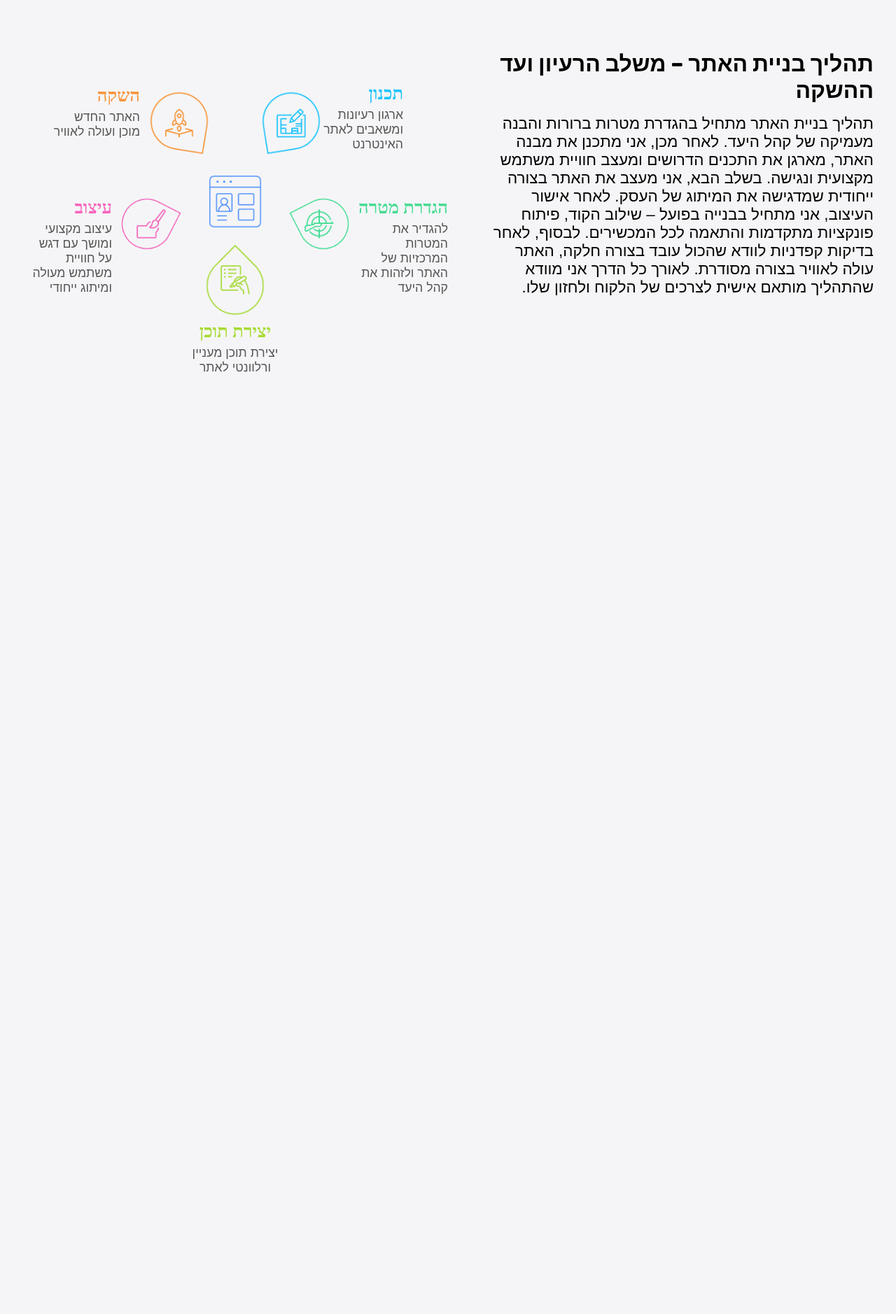
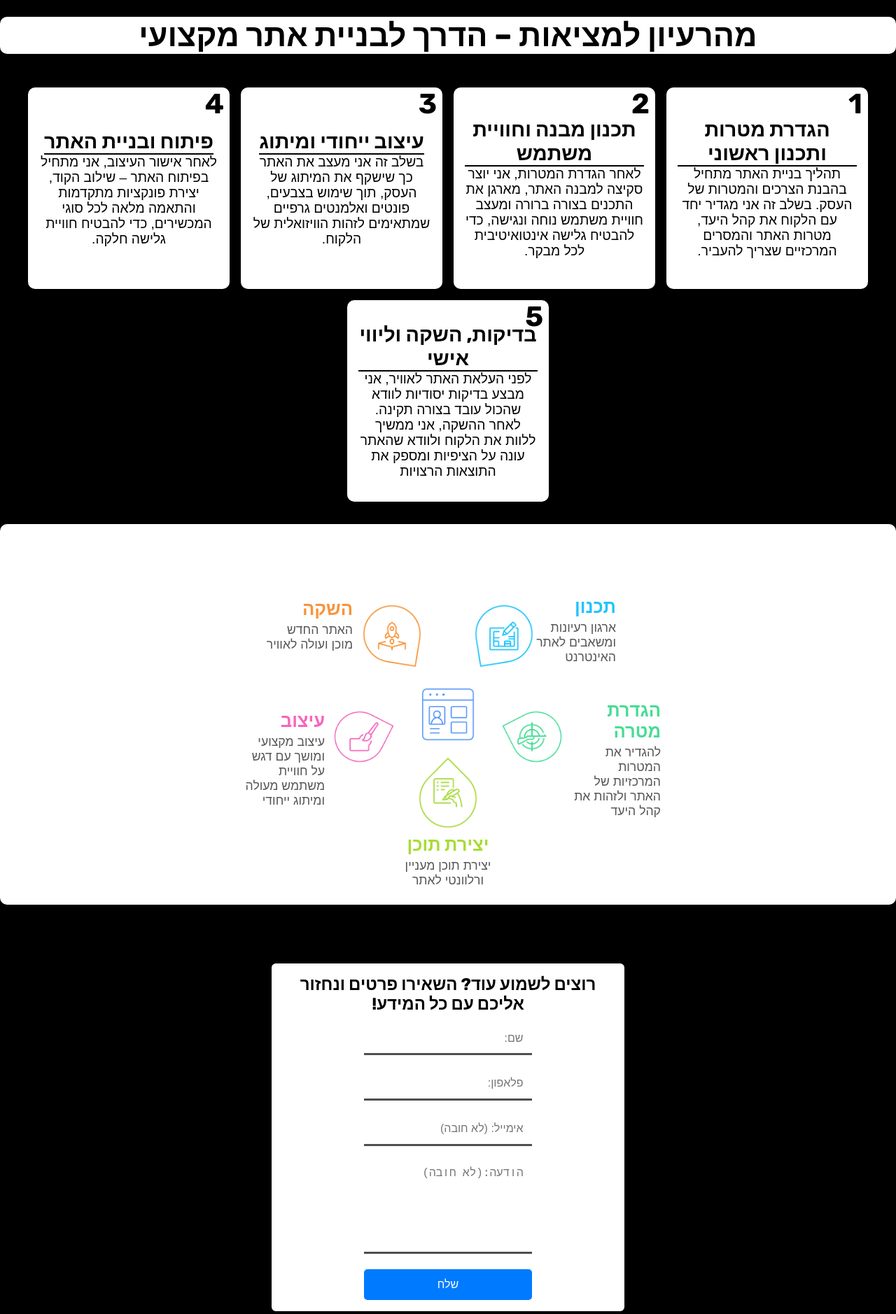
Before and after one commit to BarCoohen/ProjectXXX, a plain HTML site: page index.html in a window 1280 px wide. Shown: the part 56-1934 px from the top of the page at 70% size. Before the commit the page ends 800 px from the top, so only its background shows below. Drawn offline with Linux system fonts and the light colour scheme.

Commit message:
new changes 2

```diff
--- a/index.html
+++ b/index.html
@@ -12,6 +12,7 @@
     <link href="https://fonts.googleapis.com/css2?family=Kanit:ital,wght@0,100;0,200;0,300;0,400;0,500;0,600;0,700;0,800;0,900;1,100;1,200;1,300;1,400;1,500;1,600;1,700;1,800;1,900&family=Nunito+Sans:ital,opsz,wght@0,6..12,200..1000;1,6..12,200..1000&family=Poppins:ital,wght@0,100;0,200;0,300;0,400;0,500;0,600;0,700;0,800;0,900;1,100;1,200;1,300;1,400;1,500;1,600;1,700;1,800;1,900&family=Roboto:ital,wght@0,100..900;1,100..900&family=Rubik:ital,wght@0,300..900;1,300..900&family=Source+Code+Pro:ital,wght@0,200..900;1,200..900&family=Varela+Round&display=swap" rel="stylesheet">
 </head>
 <body>
+    <!-- nav bar למעלה  -->
     <header>
         <nav class="navbar">
             <ul class="nav-links">
@@ -22,13 +23,41 @@
             </ul>
         </nav>
     </header>
-    <div class="section-3">
-        <div class="stages-text">
-            <h2>תהליך בניית האתר – משלב הרעיון ועד ההשקה</h2>
-            <p>תהליך בניית האתר מתחיל בהגדרת מטרות ברורות והבנה מעמיקה של קהל היעד. לאחר מכן, אני מתכנן את מבנה האתר, מארגן את התכנים הדרושים ומעצב חוויית משתמש מקצועית ונגישה. בשלב הבא, אני מעצב את האתר בצורה ייחודית שמדגישה את המיתוג של העסק. לאחר אישור העיצוב, אני מתחיל בבנייה בפועל – שילוב הקוד, פיתוח פונקציות מתקדמות והתאמה לכל המכשירים. לבסוף, לאחר בדיקות קפדניות לוודא שהכול עובד בצורה חלקה, האתר עולה לאוויר בצורה מסודרת. לאורך כל הדרך אני מוודא שהתהליך מותאם אישית לצרכים של הלקוח ולחזון שלו.</p>
+    <!-- פירוט על תהליך בניית האתר -->
+    <div class="stages-container">
+        <div class="stages-header">
+            <h2>מהרעיון למציאות – הדרך לבניית אתר מקצועי</h2>
         </div>
-
+        <div class="stages-content">
             <div class="stages">
+                <h3>1</h3>
+                <h4>הגדרת מטרות ותכנון ראשוני </h4>
+                <p>תהליך בניית האתר מתחיל בהבנת הצרכים והמטרות של העסק. בשלב זה אני מגדיר יחד עם הלקוח את קהל היעד, מטרות האתר והמסרים המרכזיים שצריך להעביר.</p>
+            </div>
+            <div class="stages">
+                <h3>2</h3>
+                <h4>תכנון מבנה וחוויית משתמש</h4>
+                <p>לאחר הגדרת המטרות, אני יוצר סקיצה למבנה האתר, מארגן את התכנים בצורה ברורה ומעצב חוויית משתמש נוחה ונגישה, כדי להבטיח גלישה אינטואיטיבית לכל מבקר. </p>
+            </div>
+            <div class="stages">
+                <h3>3</h3>
+                <h4>עיצוב ייחודי ומיתוג</h4>
+                <p>בשלב זה אני מעצב את האתר כך שישקף את המיתוג של העסק, תוך שימוש בצבעים, פונטים ואלמנטים גרפיים שמתאימים לזהות הוויזואלית של הלקוח.</p>
+            </div>
+            <div class="stages">
+                <h3>4</h3>
+                <h4>פיתוח ובניית האתר</h4>
+                <p>לאחר אישור העיצוב, אני מתחיל בפיתוח האתר – שילוב הקוד, יצירת פונקציות מתקדמות והתאמה מלאה לכל סוגי המכשירים, כדי להבטיח חוויית גלישה חלקה.</p>
+            </div>
+            <div class="stages">
+                <h3>5</h3>
+                <h4>בדיקות, השקה וליווי אישי</h4>
+                <p>לפני העלאת האתר לאוויר, אני מבצע בדיקות יסודיות לוודא שהכול עובד בצורה תקינה. לאחר ההשקה, אני ממשיך ללוות את הלקוח ולוודא שהאתר עונה על הציפיות ומספק את התוצאות הרצויות</p>
+            </div>
+        </div>
+    </div>
+    <!-- פירוט על תהליך בניית האתר עם תמונה -->
+    <div class="stages-photo">
         <div class="img-container">
         <img src="./styles/photos/תמונות stages/logo 1.png" alt="">
         </div>
@@ -77,7 +106,34 @@
             <p>להגדיר את המטרות המרכזיות של האתר ולזהות את קהל היעד</p>
         </div>
     </div>
+
+    <!-- form של צרו קשר -->
+    <section class="form-container">
+        <div class="form-container-div">
+            <h3>רוצים לשמוע עוד? השאירו פרטים ונחזור אליכם עם כל המידע!</h3>
+            <form action="submit.php" method="POST">
+                <div class="form-group">
+                    <input type="text" id="name" name="name" placeholder="שם:" required>
                 </div>
+                <br>
+                <div class="form-group">
+                    <input type="text" id="number" name="number" placeholder="פלאפון:" required>
+                </div>
+                <br>
+                <div class="form-group">
+                    <input type="email" id="email" name="email" placeholder="אימייל: (לא חובה)">
+                </div>
+                <br>
+                <div class="form-group">
+                    <textarea id="message" name="message" rows="6" cols="20" placeholder="הודעה:(לא חובה)"></textarea>
+                </div>
+                <br>
+                <div class="form-group">
+                    <button type="submit">שלח</button>
+                </div>
+            </form>
+        </div>
+    </section>
 
 </body>
 </html>
--- a/styles/index.css
+++ b/styles/index.css
@@ -7,11 +7,19 @@ html{
     font-size: 16px;
 }
 body{
-    background-color: #f5f5f7;
+    background-color: #000000;
 
 }
 p{
     font-family: 'Varela', Arial, Helvetica, sans-serif;
+}
+h1,
+h2,
+h3,
+h4,
+h5,
+h6{
+    font-family: 'rubik', Arial, sans-serif;
 }
 /* תפריט ניווט עליון */
 header{
@@ -36,7 +44,6 @@ header{
 .nav-links {
     list-style: none;
     display: flex;
-
     justify-content: center;
     align-items: center;
     padding: 0;
@@ -58,51 +65,83 @@ header{
     color: #000000; /* משנה צבע לאפור בעת ריחוף */
 }
 
-
-/* עמודה שמסבירה על השלבים של בנייה עם תמונה שמראה את השלבים */
-.section-3{
-    margin-top: 5rem;
-    height: auto;
+/* השלבים לבניית אתר */
+.stages-container{
+    margin: 2rem 0;
+    text-align: center;
+}
+.stages-header{
+    background-color: white;
+    text-align: center;
+    border-radius: 10px;
+    margin-bottom: 3rem;
+}
+.stages-header h2{
+    font-size: 2.8rem;
+}
+.stages-content{
+    width: 100%;
     display: flex;
     justify-content: center;
     align-items: center;
     flex-wrap: wrap;
-    width: 100%;
-    gap: 2rem;
+    gap: 1rem;
+}
+.stages{
+    border-radius: 10px;
+    background-color: white;
+    min-width: 18rem;
+    width: 15%;
+    height: 18rem;
+    text-align: center;
+    display: flex;
+    flex-direction: column;
+    align-items: center;
+    justify-content: center;
+    padding: 1rem;
+    transition: transform 0.5s ease-in-out; /* הופך את האנימציה לחלקה */
+    position: relative;
+
 
 }
-.stages-text{
-    width: 45%;
-    min-width: 30rem;
-    display: flex;
-    flex-direction: column;
-    gap: 1rem; /* משנה את הרווח בין הכותרת לטקסט */
-    padding-right: 1rem;
-    height: auto;
-    margin-bottom: 5rem;
+.stages-container h3{
+    font-size: 2.5rem;
+    top: 0;
+    right: 0.5rem;
+    position: absolute;
+    text-align: right;
+
+
 
 }
-.stages-text h2{
-    font-size: 2rem;
-    font-family: 'rubik', Arial, sans-serif;
-    color: #000000;
+.stages-container h4{
+    font-size: 1.8rem;
+    border-bottom: 2px solid black;
+}
+.stages-container p{
+    font-size: 1.2rem
+}
+.stages:hover{
+    transform: scale(1.05);
+}
 
-}
-.stages-text p{
-    font-size: 1.4rem;
-    color: #000000;
-}
-.stages{
-    height: auto;
+
+/* של בניית אתר תמונה שמראה את השלבים */
+.stages-photo{
+    width: 100%;
+    height: 34rem;
     min-width: 40rem;
-    width: 45%;
     display: flex;
     justify-content: center;
     align-items: center;
     position: relative;
+    margin-bottom: 5rem;
+    border: 3px solid rgb(255, 255, 255);
+    border-radius: 10px;
+    background-color: rgb(255, 255, 255);
 
 }
-.stages .img-container{
+.stages-photo .img-container{
     width: 12rem;
     height: 12rem;
     display: flex;
@@ -112,21 +151,21 @@ header{
     position: relative;
 
 }
-.stages img{
+.stages-photo img{
     width: 50%;
     transition: transform 0.5s ease-in-out;
 
 }
 
-.stages .img-container img:hover{
+.stages-photo .img-container img:hover{
     filter: brightness(1.4) contrast(1.3);
     transform: scale(1.1);
 }
-.stages .small-img-container:hover{
+.stages-photo .small-img-container:hover{
     filter: brightness(1.4) contrast(1.3);
 
 }
-.stages .small-img-container {
+.stages-photo .small-img-container {
     width: 8rem;
     height: 8rem;
     display: flex;
@@ -151,7 +190,7 @@ header{
 .small4 { bottom: calc(50% - 2rem); left: calc(50% - 7.5rem); transform: translate(-50%, 50%); } /* שמאל למטה */
 .small5 { bottom: calc(50% - 2rem); right: calc(50% - 7.5rem); transform: translate(50%, 50%); } /* ימין למטה */
 /* המשך של הלמעלה פשוט סידור הטקסטים ליד התמונות הקטנות */
-.stages .text-container {
+.stages-photo .text-container {
     position: absolute;
     width: 8rem; /* גודל אחיד לכל התיבות */
     font-size: 1rem;
@@ -161,21 +200,23 @@ header{
 
 }
 
-.stages .text-container h4 {
+.stages-photo .text-container h4 {
     font-size: 1.6rem;
     margin-bottom: 0.3rem;
     color: #1d1d1f; /* צבע כהה יותר לכותרת */
 }
 
-.stages .text-container p {
+.stages-photo .text-container p {
     font-size: 1.1rem;
     font-weight: normal;
     color: #555; /* צבע בהיר יותר לטקסט */
 }
-.stages .text-container:hover{
+.stages-photo .text-container:hover{
     filter: brightness(1.4) contrast(1.3);
 
 }
+
+
 
 /* מיקום הטקסט ליד כל תמונה */
 .text1 { bottom: calc(50% - 15.5rem); left: 50%; transform: translateX(-50%); text-align: center;} /* מתחת לתמונה 1 */
@@ -184,8 +225,72 @@ header{
 .text4 { bottom: calc(50% - 4rem); left: calc(50% - 15rem); transform: translate(-50%, 50%); } /* ליד תמונה 4 */
 .text5 { bottom: calc(50% - 4rem); right: calc(50% - 15rem); transform: translate(50%, 50%); } /* ליד תמונה 5 */
 
-.stages .text1 h4{color: #a8dc34;}
-.stages .text2 h4{color: #f8943c;}
-.stages .text3 h4{color: #20c4fc;}
-.stages .text4 h4{color: #f864bc;}
-.stages .text5 h4{color: #48dc94;}
+.stages-photo .text1 h4{color: #a8dc34;}
+.stages-photo .text2 h4{color: #f8943c;}
+.stages-photo .text3 h4{color: #20c4fc;}
+.stages-photo .text4 h4{color: #f864bc;}
+.stages-photo .text5 h4{color: #48dc94;}
+
+/*
+form פרטי יצירת קשר */
+.form-container {
+    width: 100%;
+    height: auto;
+    display: flex;
+    justify-content: center;
+    text-align: center;
+    align-items: center;
+}
+
+.form-container-div{
+    display: flex;
+    justify-content: center;
+    text-align: center;
+    align-items: center;
+    flex-direction: column;
+    background: #ffffff;
+    margin: 0rem;
+    padding: 1rem;
+    border-radius: 10px;
+    max-width: 32rem;
+    min-width: 25rem;
+    border: 4px solid  black;
+
+}
+
+input, textarea {
+    width: 100%;
+    padding: 0.8rem;
+    border: none;
+    outline: none;
+    border-bottom: 3px solid  #4d4f52;
+    font-size: 1rem;
+
+}
+input:focus, textarea:focus {
+    border-bottom: 4px solid #000000;
+}
+textarea{
+    resize: none
+}
+
+button {
+    background: #007BFF;
+    color: white;
+    border: none;
+    padding: 0.8rem;
+    font-size: 1rem;
+    border-radius: 5px;
+    cursor: pointer;
+    width: 100%;
+    transition: 0.3s;
+}
+
+button:hover {
+    background: #0056b3;
+}
+.form-container h3{
+    font-size: 1.5rem;
+    font-weight: bold;
+    margin-bottom: 0.8rem;
+}
```
Lines whose indentation alone changed are shown as unchanged.
